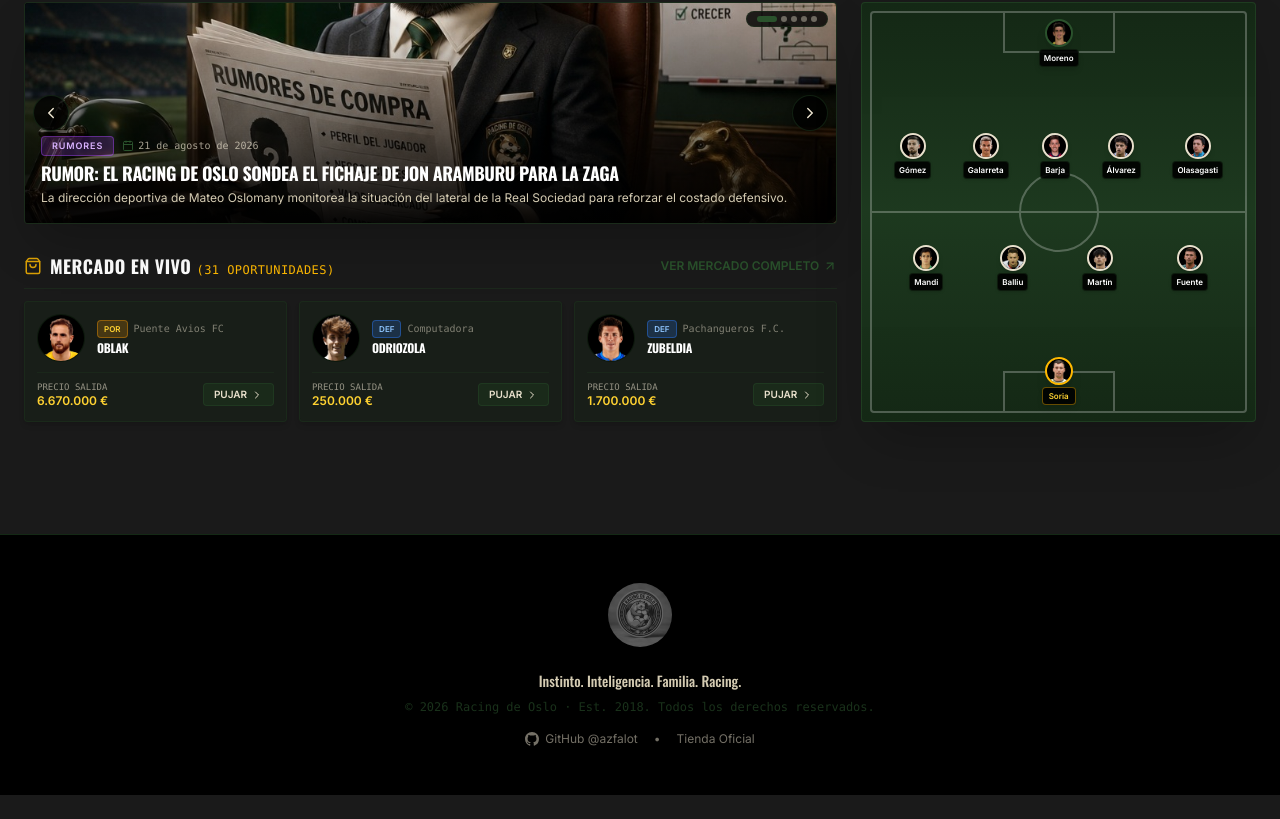
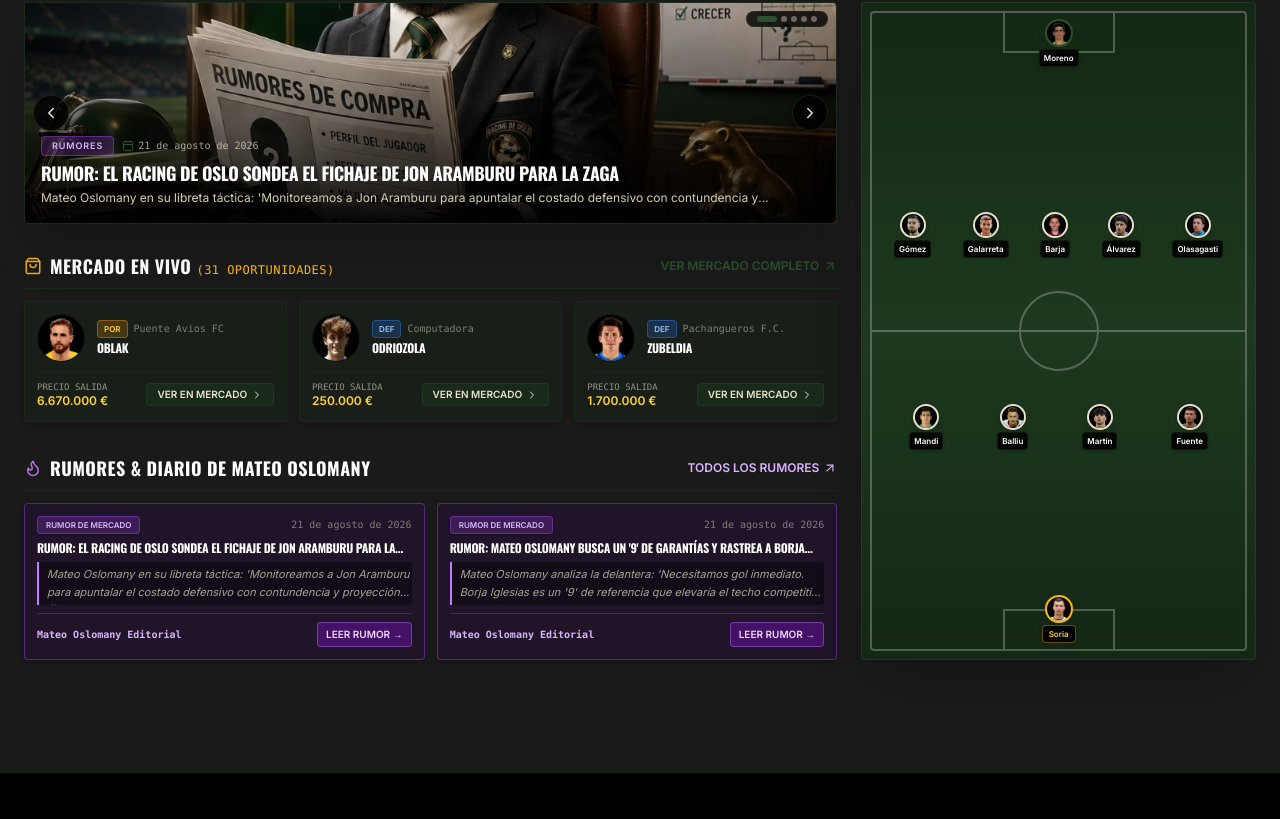
Before and after one commit to azfalot/racing-oslo-manager, a React (Vite) app in the folder web/: page / in a window 1280 px wide. Shown: the part 421-1240 px from the top of the page. Before the commit the page ends 1216 px from the top, so only its background shows below. Built offline with nearby package versions, Linux system fonts and the light colour scheme.

Commit message:
feat(home): Add dedicated Rumores & Diario de Mateo Oslomany editorial block and remove misleading bid buttons on rumors

```diff
--- a/web/src/data/news.json
+++ b/web/src/data/news.json
@@ -4,9 +4,9 @@
     "title": "RUMOR: El Racing de Oslo sondea el fichaje de Jon Aramburu para la zaga",
     "date": "21 de agosto de 2026",
     "category": "Rumores",
-    "excerpt": "La dirección deportiva de Mateo Oslomany monitorea la situación del lateral de la Real Sociedad para reforzar el costado defensivo.",
-    "summary": "La dirección deportiva de Mateo Oslomany monitorea la situación del lateral de la Real Sociedad para reforzar el costado defensivo.",
-    "content": "Las oficinas del Oslo Arena no descansan. Tras detectar la necesidad de reforzar la parcela defensiva en el informe táctico, Mateo Oslomany ha puesto sus ojos en Jon Aramburu, zaguero de la Real Sociedad.\n\nEl jugador encaja a la perfección en el perfil dinámico y físico que busca la Secretaría Técnica para dar rotación y garantías al esquema del equipo. Las conversaciones preliminares ya habrían comenzado a la espera de ajustar las pretensiones económicas en Comunio.",
+    "excerpt": "Mateo Oslomany en su libreta táctica: 'Monitoreamos a Jon Aramburu para apuntalar el costado defensivo con contundencia y proyección física'.",
+    "summary": "Mateo Oslomany en su libreta táctica: 'Monitoreamos a Jon Aramburu para apuntalar el costado defensivo con contundencia y proyección física'.",
+    "content": "🎙️ EL DIARIO DE MATEO OSLOMANY:\n\n\"En la Secretaría Técnica tenemos muy claro el perfil que necesitamos para la zaga: contundencia, velocidad en el repliegue y capacidad para incorporarse al ataque. Jon Aramburu reúne exactamente esas características. Estamos siguiendo de cerca su situación en Comunio para evaluar una ofensiva en el momento oportuno\".\n\nLas oficinas del Oslo Arena confirman que las conversaciones exploratorias ya han comenzado a la espera de ajustar el saldo disponible y las pretensiones del mercado.",
     "image": "/media/news_graphics/rumors_3577.jpg"
   },
   {
@@ -14,9 +14,9 @@
     "title": "RUMOR: Mateo Oslomany busca un '9' de garantías y rastrea a Borja Iglesias",
     "date": "21 de agosto de 2026",
     "category": "Rumores",
-    "excerpt": "Ante la recuperación de Pablo Durán, el club baraja la llegada de un ariete contrastado para potenciar el ataque.",
-    "summary": "Ante la recuperación de Pablo Durán, el club baraja la llegada de un ariete contrastado para potenciar el ataque.",
-    "content": "La Secretaría Técnica del Racing de Oslo tiene como prioridad absoluta reforzar el frente de ataque antes del próximo cierre de mercado. Con Pablo Durán ultimando su recuperación sin alta médica completa, Mateo Oslomany ha intensificado la búsqueda de un delantero centro con olfato goleador.\n\nEn la lista de candidatos figura el ariete Borja Iglesias. La directiva analiza el margen salarial y las pujas disponibles para acometer una oferta formal si se presenta la oportunidad idónea en el mercado de Comunio.",
+    "excerpt": "Mateo Oslomany analiza la delantera: 'Necesitamos gol inmediato. Borja Iglesias es un '9' de referencia que elevaría el techo competitivo del equipo'.",
+    "summary": "Mateo Oslomany analiza la delantera: 'Necesitamos gol inmediato. Borja Iglesias es un '9' de referencia que elevaría el techo competitivo del equipo'.",
+    "content": "🎙️ EL DIARIO DE MATEO OSLOMANY:\n\n\"Pablo Durán está completando una gran recuperación, pero no podemos asumir el riesgo de arrancar la competición con una sola referencia ofensiva disponible. Borja Iglesias aporta experiencia, fijación de centrales y cifra de goles garantizada. Si el mercado nos da la oportunidad de pujar dentro de nuestros límites financieros, iremos a por él\".\n\nLa directiva estudia la viabilidad presupuestaria para acometer la operación si sale a la venta libre en Comunio.",
     "image": "/media/news_graphics/rumors_3410.jpg"
   },
   {
@@ -24,9 +24,9 @@
     "title": "RUMOR: Aïssa Mandi en la agenda del Racing de Oslo para apuntalar la defensa",
     "date": "20 de agosto de 2026",
     "category": "Rumores",
-    "excerpt": "El veterano central del Villarreal gusta a la dirección deportiva por su contundencia y jerarquía táctica.",
-    "summary": "El veterano central del Villarreal gusta a la dirección deportiva por su contundencia y jerarquía táctica.",
-    "content": "El Racing de Oslo sigue peinando el mercado en busca de piezas veteranas que aporten solidez defensiva y jerarquía al vestuario. Aïssa Mandi ha entrado con fuerza en los informes de Mateo Oslomany.\n\nEl central destaca por su anticipación y salida limpia de balón, aspectos fundamentales en la pizarra del técnico cántabro. Aunque las negociaciones aún están en fase exploratoria, en las oficinas de Oslo confían en cerrar un acuerdo ventajoso si su club de origen facilita la salida.",
+    "excerpt": "Mateo Oslomany sobre la zaga central: 'Aïssa Mandi aporta la jerarquía y salida limpia de balón que necesitamos en las grandes citas'.",
+    "summary": "Mateo Oslomany sobre la zaga central: 'Aïssa Mandi aporta la jerarquía y salida limpia de balón que necesitamos en las grandes citas'.",
+    "content": "🎙️ EL DIARIO DE MATEO OSLOMANY:\n\n\"Para competir al máximo nivel en nuestra comunidad necesitamos defensores que sepan interpretar el juego y mantener la sangre fría bajo presión. Mandi reúne la solidez táctica y la experiencia internacional que consolidaría nuestro bloque bajo\".\n\nLos informes del cuerpo técnico sitúan al central franco-argelino como una de las alternativas más cotizadas si se abre una vía de negociación a buen precio.",
     "image": "/media/news_graphics/rumors_2840.jpg"
   },
   {
--- a/web/src/pages/Home.jsx
+++ b/web/src/pages/Home.jsx
@@ -271,7 +271,7 @@ export default function Home() {
                         to="/mercado"
                         className="bg-forest/40 hover:bg-forest border border-forest-light/40 text-cream text-[10px] font-bold px-2.5 py-1 rounded-sm transition-colors flex items-center gap-1"
                       >
-                        PUJAR <ChevronRight size={12} />
+                        VER EN MERCADO <ChevronRight size={12} />
                       </Link>
                     </div>
                   </div>
@@ -279,6 +279,65 @@ export default function Home() {
               })}
             </div>
           </div>
+
+          {/* 3. RUMORES DE MERCADO & EL DIARIO DE MATEO OSLOMANY */}
+          {(() => {
+            const rumorNews = (newsData || []).filter(n => (n.category || '').toLowerCase() === 'rumores').slice(0, 2)
+            if (rumorNews.length === 0) return null
+
+            return (
+              <div className="space-y-3 pt-2">
+                <div className="flex items-center justify-between border-b border-forest/40 pb-2">
+                  <div className="flex items-center gap-2">
+                    <Flame size={18} className="text-purple-400 animate-pulse" />
+                    <h3 className="text-lg font-display font-bold text-white uppercase tracking-wide">
+                      RUMORES & DIARIO DE MATEO OSLOMANY
+                    </h3>
+                  </div>
+                  <Link to="/noticias" className="text-xs font-bold text-purple-300 hover:text-white transition-colors flex items-center gap-1">
+                    TODOS LOS RUMORES <ArrowUpRight size={14} />
+                  </Link>
+                </div>
+
+                <div className="grid grid-cols-1 sm:grid-cols-2 gap-3">
+                  {rumorNews.map(rumor => {
+                    const badgeStyle = getCategoryBadgeStyle(rumor.category)
+                    return (
+                      <div
+                        key={rumor.id}
+                        onClick={() => setSelectedNews(rumor)}
+                        className="bg-purple-950/20 border border-purple-500/40 p-3 rounded-sm hover:border-purple-400 transition-all flex flex-col justify-between space-y-2 group shadow-md cursor-pointer"
+                      >
+                        <div className="space-y-1.5">
+                          <div className="flex items-center justify-between">
+                            <span className={`text-[8px] font-bold px-2 py-0.5 rounded-sm border uppercase ${badgeStyle.pill}`}>
+                              RUMOR DE MERCADO
+                            </span>
+                            <span className="text-[10px] text-cream/50 font-mono">
+                              {formatNewsDate(rumor.date)}
+                            </span>
+                          </div>
+                          <h4 className="text-xs font-bold text-white group-hover:text-purple-300 transition-colors line-clamp-1">
+                            {rumor.title}
+                          </h4>
+                          <p className="text-[11px] text-cream/70 line-clamp-2 leading-relaxed italic border-l-2 border-purple-400 pl-2 bg-black/40 py-1 rounded-r-sm">
+                            {rumor.excerpt || rumor.summary}
+                          </p>
+                        </div>
+
+                        <div className="pt-2 border-t border-purple-500/30 flex justify-between items-center text-[10px]">
+                          <span className="text-purple-300 font-mono font-bold">Mateo Oslomany Editorial</span>
+                          <span className="bg-purple-600/30 text-purple-200 group-hover:bg-purple-600 group-hover:text-white px-2 py-1 rounded-sm border border-purple-400/40 transition-colors font-bold uppercase">
+                            LEER RUMOR &rarr;
+                          </span>
+                        </div>
+                      </div>
+                    )
+                  })}
+                </div>
+              </div>
+            )
+          })()}
         </div>
 
         {/* COLUMNA DERECHA: MINI CAMPO DE FÚTBOL (ONCE TITULAR TÁCTICO QUE OCUPA TODO EL ALTO) */}
```
